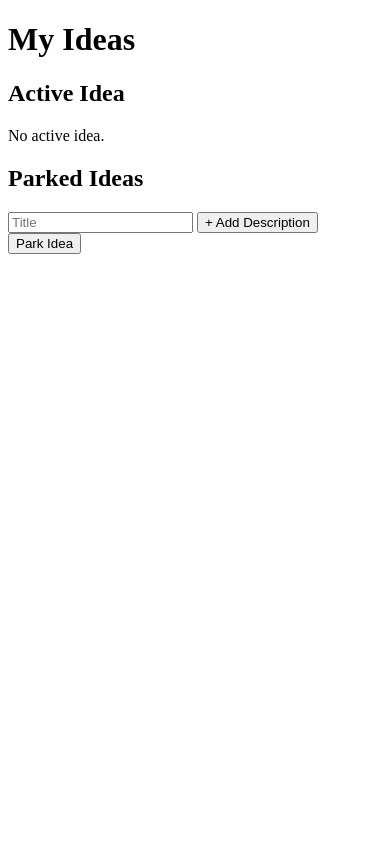
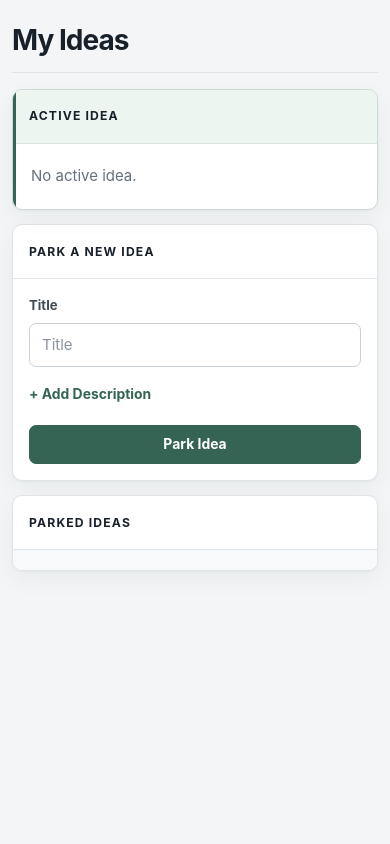
Before and after one commit to Strykerxman/idea-parking-lot, a FastAPI app: page / in a window 390 px wide. Run offline with FastAPI, Linux system fonts and the light colour scheme.

Commit message:
chore(frontend): prettify dashboard, add favicon & webmanifest

```diff
--- a/static/styles.css
+++ b/static/styles.css
@@ -0,0 +1,431 @@
+/* Design tokens */
+:root {
+  color-scheme: light;
+  --page: #f3f5f6;
+  --surface: #ffffff;
+  --surface-subtle: #f8f9fa;
+  --text: #182029;
+  --text-muted: #66717d;
+  --border: #dfe4e8;
+  --border-strong: #c9d0d6;
+  --accent: #356454;
+  --accent-dark: #294f43;
+  --accent-soft: #edf5f1;
+  --danger: #a33c3c;
+  --danger-soft: #fff6f5;
+  --focus-ring: rgba(53, 100, 84, 0.22);
+  --shadow: 0 1px 2px rgba(24, 32, 41, 0.04), 0 8px 24px rgba(24, 32, 41, 0.05);
+}
+
+/* Base */
+* {
+  box-sizing: border-box;
+}
+
+html {
+  min-width: 320px;
+  background: var(--page);
+}
+
+body {
+  min-height: 100vh;
+  margin: 0;
+  color: var(--text);
+  background: var(--page);
+  font-family: Inter, ui-sans-serif, -apple-system, BlinkMacSystemFont, "Segoe UI", sans-serif;
+  font-size: 15px;
+  line-height: 1.55;
+  -webkit-font-smoothing: antialiased;
+}
+
+button,
+input,
+textarea {
+  font: inherit;
+}
+
+button {
+  cursor: pointer;
+}
+
+[hidden] {
+  display: none !important;
+}
+
+.app-shell {
+  width: min(1080px, calc(100% - 48px));
+  margin: 0 auto;
+  padding: 52px 0 72px;
+}
+
+/* Page structure */
+.page-header {
+  margin-bottom: 24px;
+  padding-bottom: 20px;
+  border-bottom: 1px solid var(--border);
+}
+
+.page-header h1 {
+  margin: 0;
+  font-size: clamp(1.75rem, 4vw, 2.15rem);
+  font-weight: 680;
+  letter-spacing: -0.035em;
+  line-height: 1.15;
+}
+
+.dashboard {
+  display: grid;
+  grid-template-columns: minmax(280px, 0.82fr) minmax(0, 1.38fr);
+  gap: 20px;
+  align-items: start;
+}
+
+.panel {
+  min-width: 0;
+  overflow: hidden;
+  border: 1px solid var(--border);
+  border-radius: 10px;
+  background: var(--surface);
+  box-shadow: var(--shadow);
+}
+
+.section-heading {
+  display: flex;
+  min-height: 58px;
+  align-items: center;
+  justify-content: space-between;
+  gap: 16px;
+  padding: 16px 20px;
+  border-bottom: 1px solid var(--border);
+}
+
+.section-heading h2 {
+  margin: 0;
+  font-size: 0.76rem;
+  font-weight: 700;
+  letter-spacing: 0.095em;
+  line-height: 1.2;
+  text-transform: uppercase;
+}
+
+/* Active idea */
+.active-panel {
+  position: relative;
+  grid-column: 1 / -1;
+  border-color: #cbdad4;
+}
+
+.active-panel::before {
+  position: absolute;
+  inset: 0 auto 0 0;
+  width: 3px;
+  background: var(--accent);
+  content: "";
+}
+
+.active-heading {
+  border-bottom-color: #d7e3de;
+  background: var(--accent-soft);
+}
+
+.active-idea {
+  padding: 25px 24px 28px;
+}
+
+.active-idea h3 {
+  margin: 0;
+  font-size: clamp(1.3rem, 3vw, 1.65rem);
+  font-weight: 650;
+  letter-spacing: -0.025em;
+  line-height: 1.3;
+}
+
+.active-idea p {
+  max-width: 72ch;
+  margin: 10px 0 0;
+  color: #4d5a65;
+  white-space: pre-wrap;
+}
+
+.empty-state {
+  margin: 0;
+  padding: 25px 24px 28px;
+  color: var(--text-muted);
+}
+
+/* New idea form */
+.capture-panel {
+  grid-column: 1;
+}
+
+.idea-form {
+  display: flex;
+  flex-direction: column;
+  gap: 12px;
+  padding: 20px;
+}
+
+.idea-form label {
+  margin-bottom: -5px;
+  color: #3f4a54;
+  font-size: 0.82rem;
+  font-weight: 650;
+}
+
+.idea-form input,
+.idea-form textarea {
+  width: 100%;
+  border: 1px solid var(--border-strong);
+  border-radius: 7px;
+  outline: none;
+  color: var(--text);
+  background: var(--surface);
+  transition: border-color 140ms ease, box-shadow 140ms ease;
+}
+
+.idea-form input {
+  height: 44px;
+  padding: 0 12px;
+}
+
+.idea-form textarea {
+  min-height: 104px;
+  padding: 10px 12px;
+  line-height: 1.5;
+  resize: vertical;
+}
+
+.idea-form input::placeholder,
+.idea-form textarea::placeholder {
+  color: #8a949e;
+  opacity: 1;
+}
+
+.idea-form input:hover,
+.idea-form textarea:hover {
+  border-color: #adb7bf;
+}
+
+.idea-form input:focus,
+.idea-form textarea:focus {
+  border-color: var(--accent);
+  box-shadow: 0 0 0 3px var(--focus-ring);
+}
+
+.submit-button,
+.activate-button {
+  min-height: 39px;
+  border-radius: 7px;
+  font-size: 0.87rem;
+  font-weight: 650;
+  transition: border-color 140ms ease, background-color 140ms ease, color 140ms ease, box-shadow 140ms ease;
+}
+
+.secondary-button {
+  align-self: flex-start;
+  min-height: 32px;
+  padding: 4px 0;
+  border: 0;
+  color: var(--accent);
+  background: transparent;
+}
+
+.secondary-button:hover {
+  color: var(--accent-dark);
+  text-decoration: underline;
+  text-underline-offset: 3px;
+}
+
+.primary-button {
+  width: 100%;
+  margin-top: 2px;
+  padding: 8px 16px;
+  border: 1px solid var(--accent);
+  color: #ffffff;
+  background: var(--accent);
+}
+
+.primary-button:hover {
+  border-color: var(--accent-dark);
+  background: var(--accent-dark);
+}
+
+/* Parked idea list */
+.parked-panel {
+  grid-column: 2;
+}
+
+.idea-list {
+  display: grid;
+  gap: 10px;
+  padding: 14px;
+  background: var(--surface-subtle);
+}
+
+.idea-list:empty {
+  display: none;
+}
+
+.idea-card {
+  display: grid;
+  grid-template-columns: minmax(0, 1fr) auto;
+  gap: 18px;
+  align-items: center;
+  padding: 16px;
+  border: 1px solid var(--border);
+  border-radius: 8px;
+  background: var(--surface);
+  transition: border-color 140ms ease, box-shadow 140ms ease;
+}
+
+.idea-card:hover {
+  border-color: var(--border-strong);
+  box-shadow: 0 3px 12px rgba(24, 32, 41, 0.05);
+}
+
+.idea-card-content {
+  min-width: 0;
+}
+
+.idea-card h3 {
+  margin: 0;
+  overflow-wrap: anywhere;
+  font-size: 1rem;
+  font-weight: 650;
+  line-height: 1.35;
+}
+
+.idea-card p {
+  margin: 6px 0 0;
+  overflow-wrap: anywhere;
+  color: var(--text-muted);
+  font-size: 0.9rem;
+  white-space: pre-wrap;
+}
+
+.idea-card-action {
+  margin: 0;
+}
+
+.activate-button {
+  padding: 7px 12px;
+  border: 1px solid var(--border-strong);
+  color: #44505a;
+  background: var(--surface);
+  white-space: nowrap;
+}
+
+.activate-button:hover {
+  border-color: #9eaaa4;
+  color: var(--accent-dark);
+  background: var(--accent-soft);
+}
+
+/* Focus and error states */
+button:focus-visible {
+  outline: 3px solid var(--focus-ring);
+  outline-offset: 2px;
+}
+
+.alert {
+  display: flex;
+  grid-column: 1 / -1;
+  gap: 11px;
+  align-items: flex-start;
+  padding: 13px 15px;
+  border: 1px solid #edcccc;
+  border-radius: 8px;
+  color: #7f3030;
+  background: var(--danger-soft);
+}
+
+.alert-icon {
+  display: inline-grid;
+  width: 20px;
+  height: 20px;
+  flex: 0 0 auto;
+  place-items: center;
+  margin-top: 1px;
+  border-radius: 50%;
+  color: #ffffff;
+  background: var(--danger);
+  font-size: 0.75rem;
+  font-weight: 800;
+  line-height: 1;
+}
+
+.alert p {
+  margin: 0;
+}
+
+/* Responsive layout */
+@media (max-width: 780px) {
+  .app-shell {
+    width: min(100% - 32px, 680px);
+    padding-top: 32px;
+  }
+
+  .dashboard {
+    grid-template-columns: minmax(0, 1fr);
+  }
+
+  .active-panel,
+  .capture-panel,
+  .parked-panel,
+  .alert {
+    grid-column: 1;
+  }
+}
+
+@media (max-width: 520px) {
+  .app-shell {
+    width: min(100% - 24px, 680px);
+    padding: 24px 0 48px;
+  }
+
+  .page-header {
+    margin-bottom: 16px;
+    padding-bottom: 16px;
+  }
+
+  .dashboard {
+    gap: 14px;
+  }
+
+  .section-heading {
+    min-height: 54px;
+    padding: 15px 16px;
+  }
+
+  .active-idea,
+  .empty-state {
+    padding: 20px 18px 22px;
+  }
+
+  .idea-form {
+    padding: 16px;
+  }
+
+  .idea-list {
+    padding: 10px;
+  }
+
+  .idea-card {
+    grid-template-columns: minmax(0, 1fr);
+    gap: 13px;
+    align-items: start;
+  }
+
+  .activate-button {
+    width: 100%;
+  }
+}
+
+@media (prefers-reduced-motion: reduce) {
+  *,
+  *::before,
+  *::after {
+    scroll-behavior: auto !important;
+    transition-duration: 0.01ms !important;
+  }
+}
--- a/templates/dashboard.html
+++ b/templates/dashboard.html
@@ -6,13 +6,25 @@
     <title>Idea Parking Lot</title>
     <link rel="stylesheet" href="{{ url_for('static', path='styles.css') }}">
     <script src="{{ url_for('static', path='dashboard.js') }}" defer></script>
+    <link rel="apple-touch-icon" sizes="180x180" href="{{ url_for('static', path='images/apple-touch-icon.png') }}">
+    <link rel="icon" type="image/png" sizes="32x32" href="{{ url_for('static', path='images/favicon-32x32.png') }}">
+    <link rel="icon" type="image/png" sizes="16x16" href="{{ url_for('static', path='images/favicon-16x16.png') }}">
+    <link rel="manifest" href="{{ url_for('static', path='site.webmanifest') }}">
   </head>
   <body>
+    <div class="app-shell">
+      <header class="page-header">
         <h1>My Ideas</h1>
-    <section>
-        <h2>Active Idea</h2>
+      </header>
+
+      <main class="dashboard">
+        <section class="panel active-panel" aria-labelledby="active-idea-heading">
+          <div class="section-heading active-heading">
+            <h2 id="active-idea-heading">Active Idea</h2>
+          </div>
+
           {% if active_idea %}
-        <article>
+          <article class="active-idea">
             <h3>{{ active_idea.title }}</h3>
 
             {% if active_idea.description is not none %}
@@ -20,35 +32,55 @@
             {% endif %}
           </article>
           {% else %}
-        <p>No active idea.</p>
+          <p class="empty-state">No active idea.</p>
           {% endif %}
         </section>
-    <section>
-        <h2>Parked Ideas</h2>
+
+        <section class="panel capture-panel" aria-labelledby="new-idea-heading">
+          <div class="section-heading">
+            <h2 id="new-idea-heading">Park a New Idea</h2>
+          </div>
+
+          <form id="new-idea-form" class="idea-form" method="POST" action="/new">
+            <label for="title">Title</label>
+            <input type="text" id="title" name="title" placeholder="Title" required>
+            <button type="button" id="add-desc" class="submit-button secondary-button">+ Add Description</button>
+            <textarea name="description" id="description" aria-label="Description" placeholder="Description" hidden disabled></textarea>
+            <button type="submit" id="submit-idea" class="submit-button primary-button">Park Idea</button>
+          </form>
+        </section>
+
+        <section class="panel parked-panel" aria-labelledby="parked-ideas-heading">
+          <div class="section-heading">
+            <h2 id="parked-ideas-heading">Parked Ideas</h2>
+          </div>
+
+          <div class="idea-list">
             {% for idea in parked_ideas %}
-        <article>
+            <article class="idea-card">
+              <div class="idea-card-content">
                 <h3>{{ idea.title }}</h3>
 
                 {% if idea.description is not none %}
                     <p>{{ idea.description }}</p>
                 {% endif %}
+              </div>
 
+              <form class="idea-card-action" method="POST" action="/activate/{{ idea.id }}">
+                <button type="submit" class="activate-button">Make Active</button>
+              </form>
             </article>
-        <form method="POST" action="/activate/{{ idea.id }}">
-            <button type="submit">Make Active</button>
-        </form>
             {% endfor %}
+          </div>
         </section>
-    <section>
-        <form id="new-idea-form" method="POST" action="/new">
-            <input type="text" id="title" name="title" placeholder="Title" required>
-            <button type="button" id="add-desc" class="submit-button">+ Add Description</button>
-            <textarea name="description" id="description" placeholder="Description" hidden disabled></textarea>
-            <button type="submit" id="submit-idea" class="submit-button">Park Idea</button>
-        </form>
-    </section>
+
         {% if error %}
-    <p role="alert">{{ error }}</p>
+        <div class="alert" role="alert">
+          <span class="alert-icon" aria-hidden="true">!</span>
+          <p>{{ error }}</p>
+        </div>
         {% endif %}
+      </main>
+    </div>
   </body>
 </html>
```
Also changed, not shown: static/images/android-chrome-192x192.png (added), static/images/android-chrome-512x512.png (added), static/images/apple-touch-icon.png (added), static/images/favicon-16x16.png (added), static/images/favicon-32x32.png (added), static/images/favicon.ico (added), static/site.webmanifest (added). Lines whose indentation alone changed are shown as unchanged.
